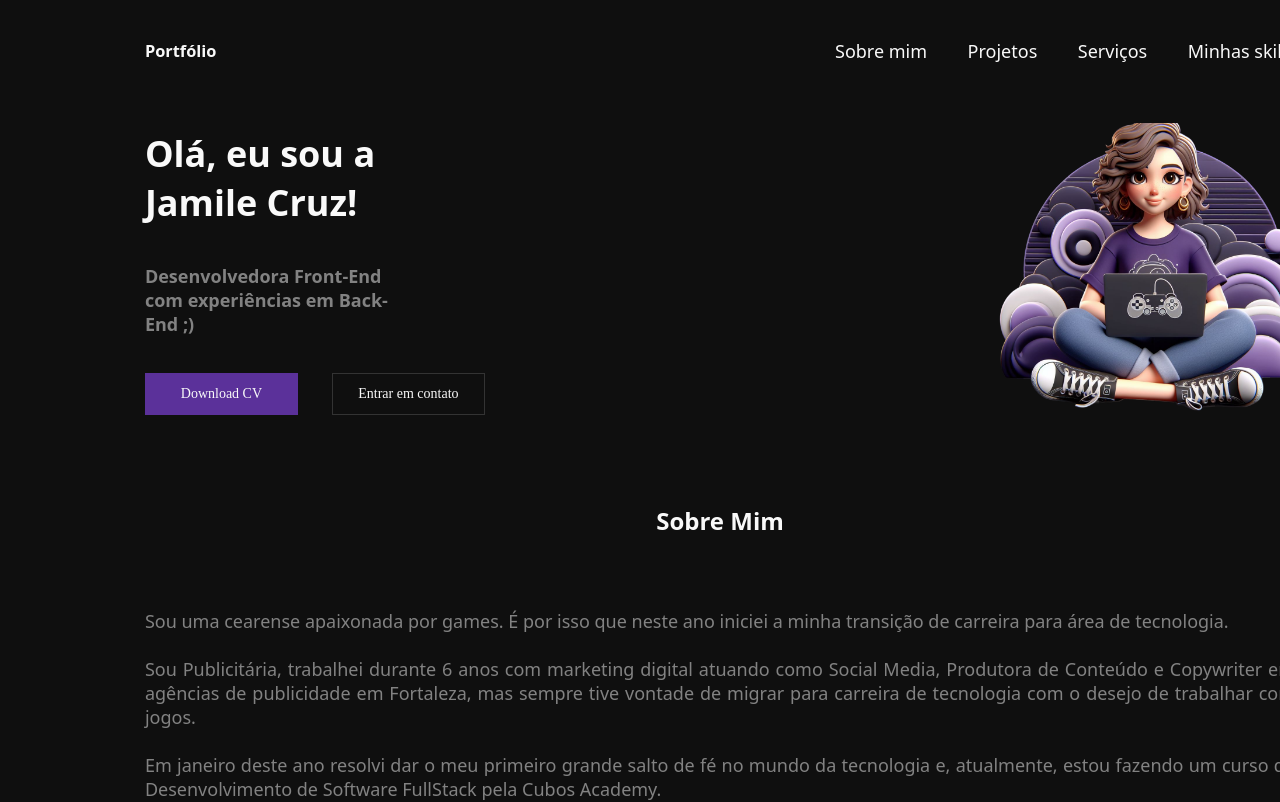
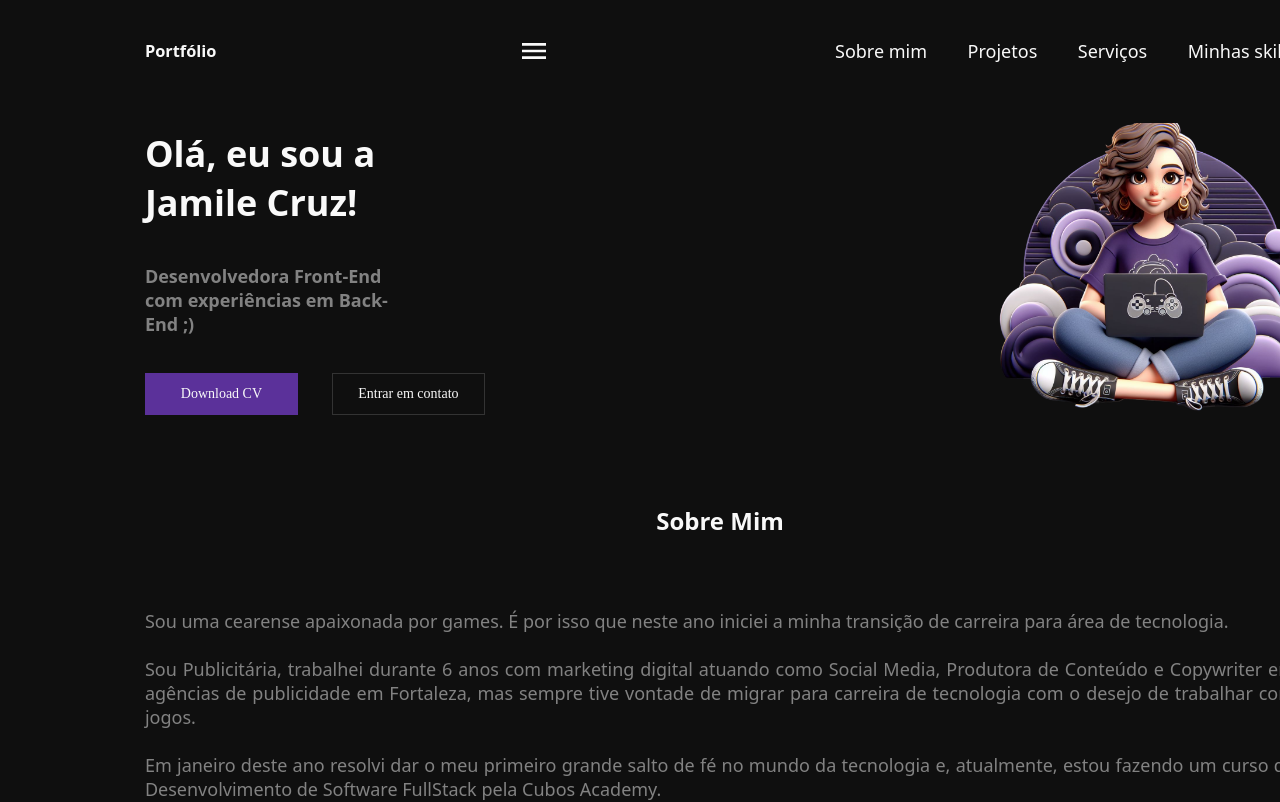
Before and after one commit to milecruz26/portfolio, a React (Vite) app: page / in a window 1280 px wide. Shown: the top 802 px of the page. Built offline with nearby package versions, Linux system fonts and the light colour scheme.

Commit message:
add função no menu sanduiche

```diff
--- a/src/componets/NavBar/NavBar.jsx
+++ b/src/componets/NavBar/NavBar.jsx
@@ -20,12 +20,12 @@ const NavBar = () => {
   return (
     <div>
       <Box sx={{ display: "flex", alignItems: "center", textAlign: "center" }}>
-        <Tooltip title="Account settings">
+        <Tooltip title="Menu">
           <IconButton
             onClick={handleClick}
             size="small"
             sx={{ ml: 2, color: "#f9f9f9" }}
-            aria-controls={open ? "account-menu" : undefined}
+            aria-controls={open ? "demo-positioned-menu" : undefined}
             aria-haspopup="true"
             aria-expanded={open ? "true" : undefined}
           >
@@ -35,18 +35,27 @@ const NavBar = () => {
       </Box>
       <Menu
         anchorEl={anchorEl}
-        id="account-menu"
+        aria-labelledby="demo-positioned-button"
+        id="demo-positioned-menu"
         open={open}
         onClose={handleClose}
         onClick={handleClose}
         sx={styleNavBar}
-        transformOrigin={{ horizontal: "right", vertical: "top" }}
-        anchorOrigin={{ horizontal: "right", vertical: "bottom" }}
+        transformOrigin={{ vertical: "top", horizontal: "left" }}
+        anchorOrigin={{ vertical: "top", horizontal: "left" }}
       >
-        <MenuItem onClick={handleClose}>Sobre Mim</MenuItem>
-        <MenuItem onClick={handleClose}>Projetos</MenuItem>
-        <MenuItem onClick={handleClose}>Serviços</MenuItem>
-        <MenuItem onClick={handleClose}>Minhas skills</MenuItem>
+        <MenuItem onClick={handleClose}>
+          <a href="#about-me">Sobre mim</a>
+        </MenuItem>
+        <MenuItem onClick={handleClose}>
+          <a href="#projects">Projetos</a>
+        </MenuItem>
+        <MenuItem onClick={handleClose}>
+          <a href="#services">Serviços</a>
+        </MenuItem>
+        <MenuItem onClick={handleClose}>
+          <a href="#my-skills">Minhas skills</a>
+        </MenuItem>
         <MenuItem onClick={handleClose}>Fechar menu</MenuItem>
       </Menu>
     </div>
--- a/src/componets/NavBar/styleNavBar.js
+++ b/src/componets/NavBar/styleNavBar.js
@@ -4,18 +4,10 @@ const styleNavBar = {
   filter: "drop-shadow(0px 2px 8px rgba(0,0,0,0.32))",
   mt: 1.5,
   "& .MuiPaper-root": {
-    backgroundColor: "transparent",
-    width: "32rem",
-    height: "27rem",
-    // backdropFilter: "blur(8px)",
+    backgroundColor: "#0f0f0fff",
+    width: "100%",
+    height: "100%",
   },
-
-  // "& .MuiList-root": {
-  //   // backgroundColor: "transparent",
-  //   width: "32rem",
-  //   height: "27rem",
-  //   // backdropFilter: "blur(8px)",
-  // },
 
   "& .MuiButtonBase-root": {
     color: "#f9f9f9",
@@ -24,18 +16,10 @@ const styleNavBar = {
     fontSize: "1.4rem",
     fontWeight: 600,
   },
-  // "&::before": {
-  //   content: '""',
-  //   display: "block",
-  //   position: "absolute",
-  //   top: 0,
-  //   right: 14,
-  //   width: 10,
-  //   height: 10,
-  //   bgcolor: "background.paper",
-  //   transform: "translateY(-50%) rotate(45deg)",
-  //   zIndex: 0,
-  // },
+  "& .MuiMenuItem-root a": {
+    textDecoration: "none",
+    color: "#f9f9f9",
+  },
 };
 
 export default styleNavBar;
--- a/src/pages/Home/Home.jsx
+++ b/src/pages/Home/Home.jsx
@@ -25,12 +25,12 @@ export const Home = () => {
     <div className="container">
       <header>
         <h3>Portfólio</h3>
-        <img
+        {/* <img
           src={MenuSand}
           alt="menu com 3 linhas"
           onClick={handleClickMenuSand}
-        />
-        {/* <NavBar /> */}
+        /> */}
+        <NavBar />
         <nav className="nav-desktop">
           <ul>
             <li>
```
